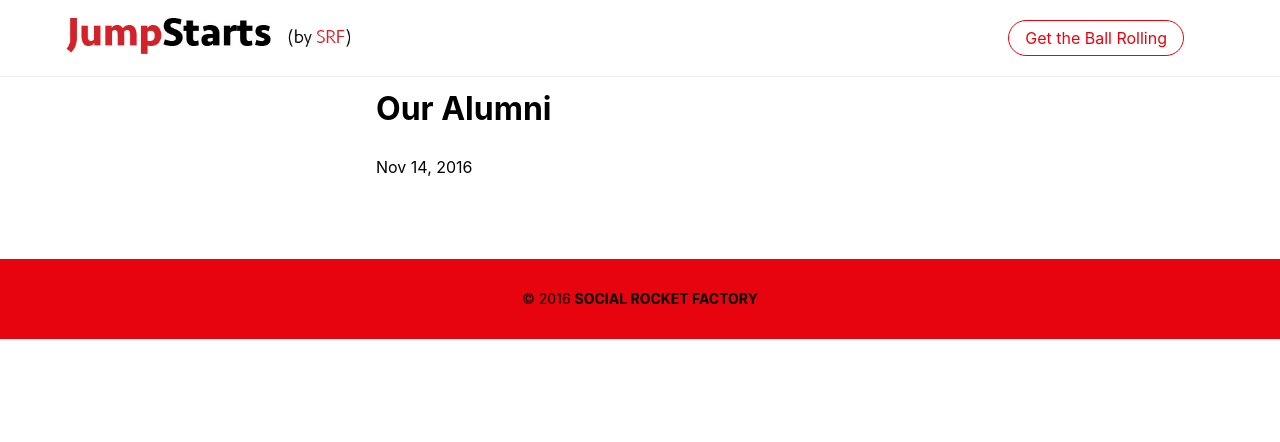
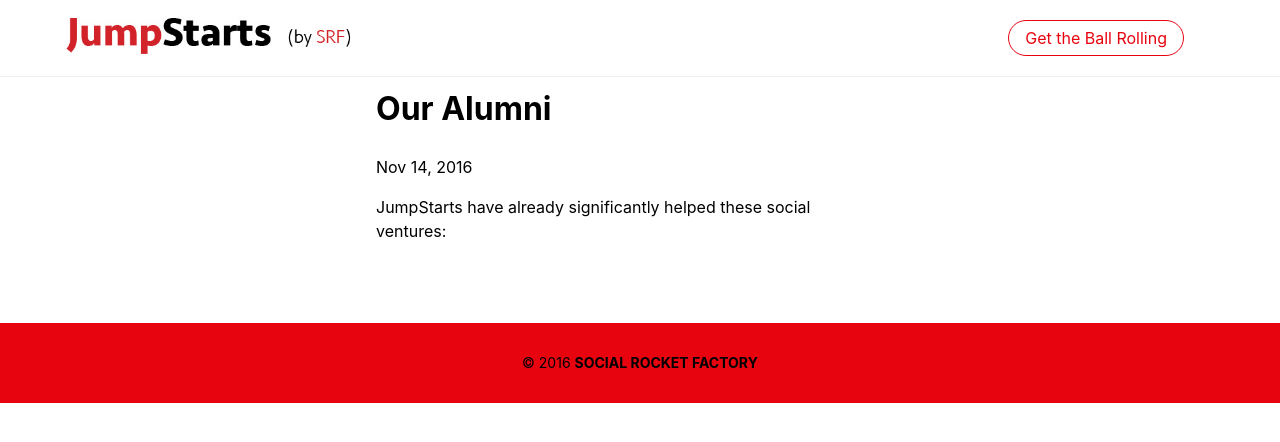
Before and after one commit to aaronergreen/jumpstarts, a Jekyll site: the page built from _about/alumni.md, in a window 1280 px wide. Shown: the top 442 px of the page. Built offline with Jekyll 4.4.1, drawn with Linux system fonts in a browser that asks for light colours.

Commit message:
Update from Forestry.io - alumni.md

```diff
--- a/_about/alumni.md
+++ b/_about/alumni.md
@@ -3,3 +3,4 @@ title: Our Alumni
 date: '2016-11-14 00:00:00'
 order: 4
 ---
+JumpStarts have already significantly helped these social ventures:
```
